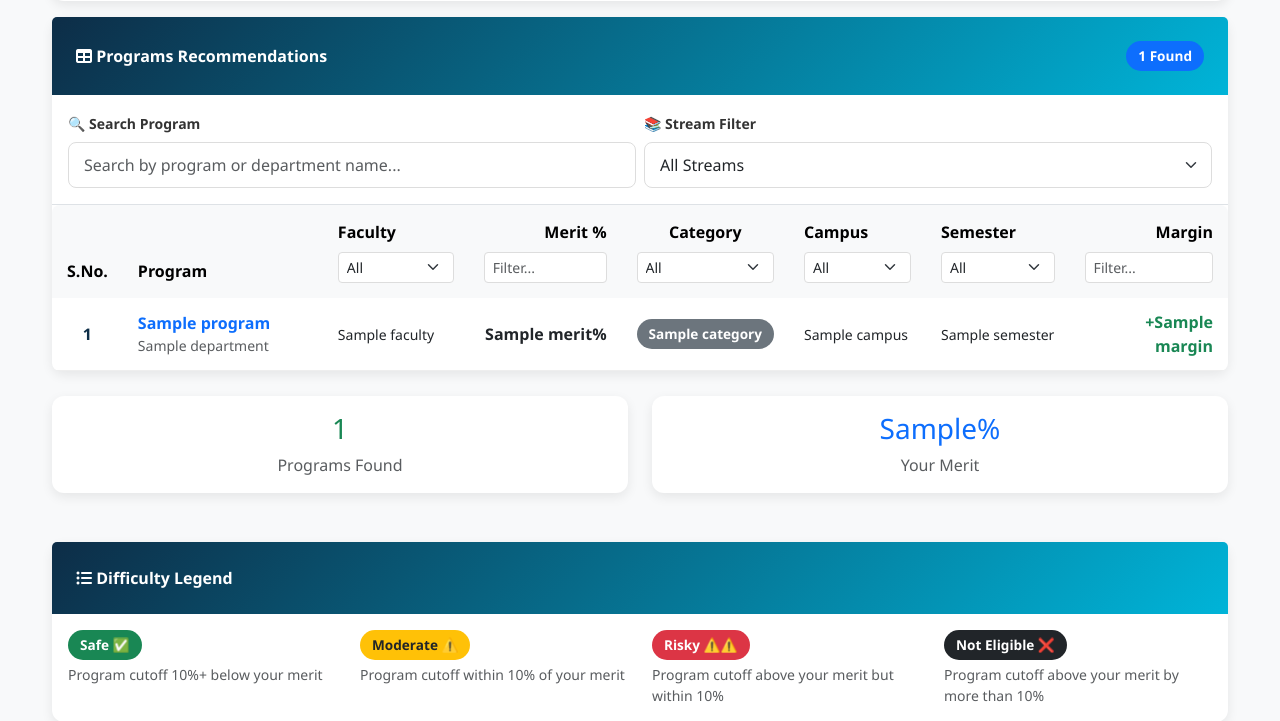
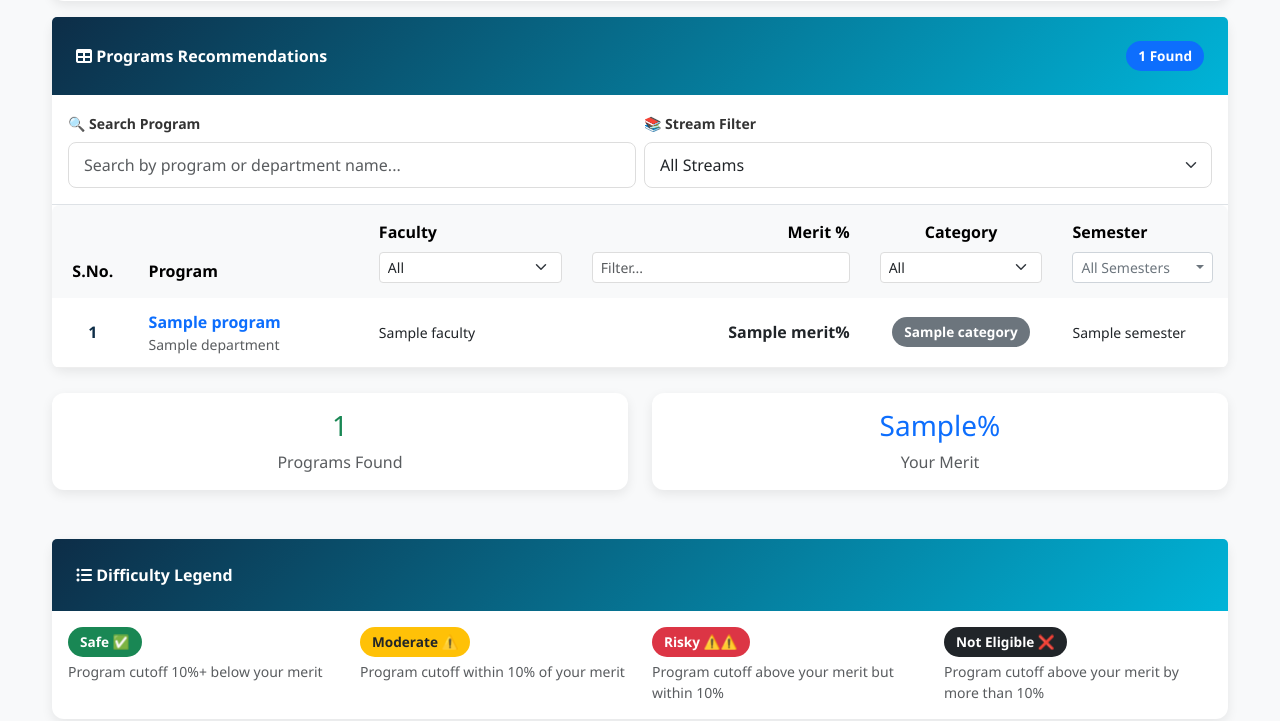
Before and after one commit to shakeebparacha/PU-department-Recomend, a Django app: template templates/merit/program_finder.html in a window 1280 px wide. Shown: the part 857-1578 px from the top of the page. Run offline with Django 4.2, Linux system fonts and the light colour scheme; the template is opened without the code that fills it: most values are stand-ins (such as "Sample title", 1, 10 or a date in 2020).

Commit message:
filter error solve

```diff
--- a/templates/merit/program_finder.html
+++ b/templates/merit/program_finder.html
@@ -191,35 +191,31 @@
                                         </select>
                                     </div>
                                 </th>
-                                <th style="min-width: 100px;">
-                                    Campus
-                                    <div class="input-group input-group-sm mt-2">
-                                        <select class="form-select form-select-sm column-filter" data-column="5">
-                                            <option value="">All</option>
-                                            {% for campus in filter_options.campuses %}
-                                                <option value="{{ campus }}">{{ campus }}</option>
-                                            {% endfor %}
-                                        </select>
-                                    </div>
-                                </th>
-                                <th style="min-width: 100px;">
-                                    Semester
-                                    <div class="input-group input-group-sm mt-2">
-                                        <select class="form-select form-select-sm column-filter" data-column="6">
-                                            <option value="">All</option>
-                                            {% for sem in filter_options.semesters %}
-                                                <option value="{{ sem }}">{{ sem }}</option>
-                                            {% endfor %}
-                                        </select>
-                                    </div>
-                                </th>
-                                <th style="min-width: 80px;" class="text-end">
-                                    Margin
-                                    <div class="input-group input-group-sm mt-2">
-                                        <input type="text" class="form-control form-control-sm column-filter"
-                                               data-column="7" placeholder="Filter...">
-                                    </div>
-                                </th>
+                                 <th style="min-width: 140px;">
+                                     Semester
+                                     <div class="dropdown mt-2" id="semesterDropdownContainer">
+                                         <button class="btn btn-sm btn-outline-secondary dropdown-toggle w-100 text-start d-flex justify-content-between align-items-center bg-white" type="button" id="semesterDropdownBtn" data-bs-toggle="dropdown" aria-expanded="false" style="border: 1px solid #ced4da; font-size: 0.875rem;">
+                                             <span id="semesterDropdownText">All Semesters</span>
+                                         </button>
+                                         <div class="dropdown-menu p-3" aria-labelledby="semesterDropdownBtn" style="min-width: 200px; max-height: 250px; overflow-y: auto;" id="semesterDropdownMenu">
+                                             <div class="form-check mb-2">
+                                                 <input class="form-check-input select-all-semesters" type="checkbox" id="selectAllSemesters" checked>
+                                                 <label class="form-check-label fw-bold" for="selectAllSemesters">
+                                                     Select All
+                                                 </label>
+                                             </div>
+                                             <hr class="dropdown-divider">
+                                             {% for sem in filter_options.semesters %}
+                                             <div class="form-check">
+                                                 <input class="form-check-input semester-checkbox" type="checkbox" value="{{ sem }}" id="sem_{{ forloop.counter }}" checked>
+                                                 <label class="form-check-label" for="sem_{{ forloop.counter }}">
+                                                     {{ sem }}
+                                                 </label>
+                                             </div>
+                                             {% endfor %}
+                                         </div>
+                                     </div>
+                                 </th>
                             </tr>
                         </thead>
                         <tbody>
@@ -239,15 +235,7 @@
                                         {{ rec.category }}
                                     </span>
                                 </td>
-                                <td><small>{{ rec.campus }}</small></td>
                                 <td><small>{{ rec.semester }}</small></td>
-                                <td class="text-end">
-                                    {% if rec.margin|first != '-' %}
-                                        <span class="text-success fw-bold">+{{ rec.margin }}</span>
-                                    {% else %}
-                                        <span class="text-danger fw-bold">{{ rec.margin }}</span>
-                                    {% endif %}
-                                </td>
                             </tr>
                             {% endfor %}
                         </tbody>
@@ -364,6 +352,59 @@ document.addEventListener('DOMContentLoaded', function() {
         const streamFilter = document.getElementById('streamFilter');
         const columnFilters = document.querySelectorAll('.column-filter');
 
+        // Semester checkbox elements
+        const selectAllSemesters = document.getElementById('selectAllSemesters');
+        const semesterCheckboxes = document.querySelectorAll('.semester-checkbox');
+        const semesterDropdownText = document.getElementById('semesterDropdownText');
+        const semesterDropdownMenu = document.getElementById('semesterDropdownMenu');
+
+        // Keep dropdown open when selecting multiple checkboxes
+        if (semesterDropdownMenu) {
+            semesterDropdownMenu.addEventListener('click', function(e) {
+                e.stopPropagation();
+            });
+        }
+
+        // Update dropdown button text showing selected count
+        function updateSemesterDropdownState() {
+            const checkedCount = Array.from(semesterCheckboxes).filter(cb => cb.checked).length;
+            const totalCount = semesterCheckboxes.length;
+
+            if (checkedCount === totalCount) {
+                semesterDropdownText.textContent = "All Semesters";
+                if (selectAllSemesters) selectAllSemesters.checked = true;
+            } else if (checkedCount === 0) {
+                semesterDropdownText.textContent = "None Selected";
+                if (selectAllSemesters) selectAllSemesters.checked = false;
+            } else {
+                semesterDropdownText.textContent = `${checkedCount} Selected`;
+                if (selectAllSemesters) selectAllSemesters.checked = false;
+            }
+        }
+
+        // Initialize state on load
+        updateSemesterDropdownState();
+
+        // Handle "Select All" checkbox change
+        if (selectAllSemesters) {
+            selectAllSemesters.addEventListener('change', function() {
+                const isChecked = this.checked;
+                semesterCheckboxes.forEach(cb => {
+                    cb.checked = isChecked;
+                });
+                updateSemesterDropdownState();
+                filterTable();
+            });
+        }
+
+        // Handle individual checkbox changes
+        semesterCheckboxes.forEach(cb => {
+            cb.addEventListener('change', function() {
+                updateSemesterDropdownState();
+                filterTable();
+            });
+        });
+
         // Program search
         if (searchInput) {
             searchInput.addEventListener('keyup', filterTable);
@@ -384,6 +425,11 @@ document.addEventListener('DOMContentLoaded', function() {
             const rows = table.querySelectorAll('tbody tr');
             const programSearchTerm = searchInput ? searchInput.value.toLowerCase() : '';
             const selectedStream = streamFilter ? streamFilter.value.toLowerCase() : '';
+
+            // Get active semester values
+            const activeSemesters = Array.from(semesterCheckboxes)
+                .filter(cb => cb.checked)
+                .map(cb => cb.value.trim().toLowerCase());
 
             rows.forEach(row => {
                 let show = true;
@@ -421,6 +467,15 @@ document.addEventListener('DOMContentLoaded', function() {
                     });
                 }
 
+                // Semester multi-select filter
+                if (show) {
+                    const cell = row.querySelectorAll('td')[5];
+                    const cellText = cell ? cell.textContent.trim().toLowerCase() : '';
+                    if (!activeSemesters.includes(cellText)) {
+                        show = false;
+                    }
+                }
+
                 row.style.display = show ? '' : 'none';
             });
 
@@ -431,8 +486,6 @@ document.addEventListener('DOMContentLoaded', function() {
                 countBadge.textContent = visibleRows + ' Found';
             }
 
-            // Update count
-            const visibleRows = Array.from(rows).filter(row => row.style.display !== 'none').length;
             console.log('Visible rows:', visibleRows);
         }
     }
```
